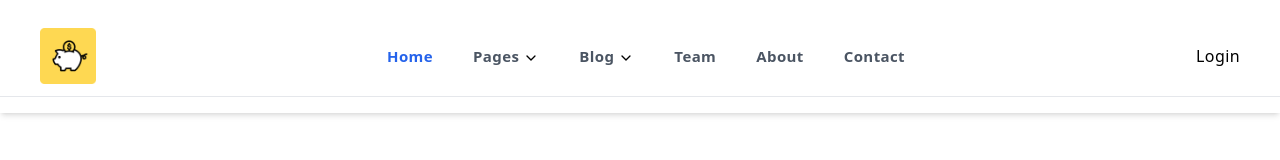
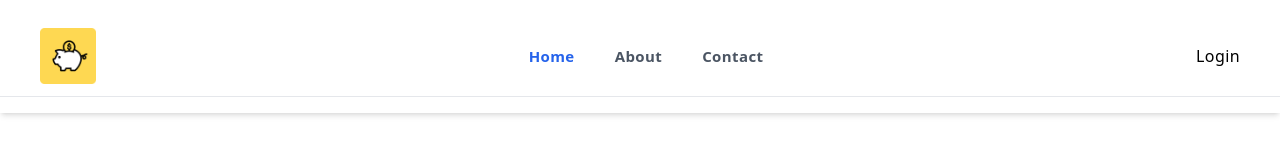
Before and after one commit to tamthong1115/FinanceTracker, a React (Vite) app in the folder frontend-finance-tracker/: page /login in a window 1280 px wide. Shown: the top 160 px of the page. Built offline with nearby package versions, Linux system fonts and the light colour scheme.

Commit message:
feat(header): remove unused navigation items and update contact link feat(routes): add ContactForm route for contact page refactor(about): clean up AboutUs page layout and remove redundant ContactForm import

```diff
--- a/frontend-finance-tracker/src/components/Header/Header.tsx
+++ b/frontend-finance-tracker/src/components/Header/Header.tsx
@@ -54,132 +54,6 @@ const Header = () => {
                 Home
               </Link>
             </li>
-            <li className="group max-lg:border-b max-lg:py-3 relative">
-              <a
-                href="javascript:void(0)"
-                className="hover:text-[#007bff] text-gray-600 text-[15px] font-bold lg:hover:fill-[#007bff] block"
-              >
-                Pages
-                <svg
-                  xmlns="http://www.w3.org/2000/svg"
-                  width="16px"
-                  height="16px"
-                  className="ml-1 inline-block"
-                  viewBox="0 0 24 24"
-                >
-                  <path
-                    d="M12 16a1 1 0 0 1-.71-.29l-6-6a1 1 0 0 1 1.42-1.42l5.29 5.3 5.29-5.29a1 1 0 0 1 1.41 1.41l-6 6a1 1 0 0 1-.7.29z"
-                    data-name="16"
-                    data-original="#000000"
-                  />
-                </svg>
-              </a>
-              <ul className="absolute shadow-lg bg-white space-y-3 lg:top-5 max-lg:top-8 -left-6 min-w-[250px] z-50 max-h-0 overflow-hidden group-hover:opacity-100 group-hover:max-h-[700px] px-6 group-hover:pb-4 group-hover:pt-6 transition-all duration-500">
-                <li className="border-b py-2 ">
-                  <a
-                    href="javascript:void(0)"
-                    className="hover:text-[#007bff] text-gray-600 text-[15px] font-bold block"
-                  >
-                    About
-                  </a>
-                </li>
-                <li className="border-b py-2 ">
-                  <a
-                    href="javascript:void(0)"
-                    className="hover:text-[#007bff] text-gray-600 text-[15px] font-bold block"
-                  >
-                    Contact
-                  </a>
-                </li>
-                <li className="border-b py-2 ">
-                  <a
-                    href="javascript:void(0)"
-                    className="hover:text-[#007bff] text-gray-600 text-[15px] font-bold block"
-                  >
-                    Login
-                  </a>
-                </li>
-                <li className="border-b py-2 ">
-                  <a
-                    href="javascript:void(0)"
-                    className="hover:text-[#007bff] text-gray-600 text-[15px] font-bold block"
-                  >
-                    Sign up
-                  </a>
-                </li>
-                <li className="border-b py-2 ">
-                  <a
-                    href="javascript:void(0)"
-                    className="hover:text-[#007bff] text-gray-600 text-[15px] font-bold block"
-                  >
-                    Blog
-                  </a>
-                </li>
-              </ul>
-            </li>
-            <li className="group max-lg:border-b max-lg:py-3 relative">
-              <a
-                href="javascript:void(0)"
-                className="hover:text-[#007bff] text-gray-600 text-[15px] font-bold lg:hover:fill-[#007bff] block"
-              >
-                Blog
-                <svg
-                  xmlns="http://www.w3.org/2000/svg"
-                  width="16px"
-                  height="16px"
-                  className="ml-1 inline-block"
-                  viewBox="0 0 24 24"
-                >
-                  <path
-                    d="M12 16a1 1 0 0 1-.71-.29l-6-6a1 1 0 0 1 1.42-1.42l5.29 5.3 5.29-5.29a1 1 0 0 1 1.41 1.41l-6 6a1 1 0 0 1-.7.29z"
-                    data-name="16"
-                    data-original="#000000"
-                  />
-                </svg>
-              </a>
-              <ul className="absolute shadow-lg bg-white space-y-3 lg:top-5 max-lg:top-8 -left-6 min-w-[250px] z-50 max-h-0 overflow-hidden group-hover:opacity-100 group-hover:max-h-[700px] px-6 group-hover:pb-4 group-hover:pt-6 transition-all duration-500">
-                <li className="border-b py-2 ">
-                  <a
-                    href="javascript:void(0)"
-                    className="hover:text-[#007bff] text-gray-600 text-[15px] font-bold block"
-                  >
-                    Foods
-                  </a>
-                </li>
-                <li className="border-b py-2 ">
-                  <a
-                    href="javascript:void(0)"
-                    className="hover:text-[#007bff] text-gray-600 text-[15px] font-bold block"
-                  >
-                    Sale
-                  </a>
-                </li>
-                <li className="border-b py-2 ">
-                  <a
-                    href="javascript:void(0)"
-                    className="hover:text-[#007bff] text-gray-600 text-[15px] font-bold block"
-                  >
-                    Marketing
-                  </a>
-                </li>
-                <li className="border-b py-2 ">
-                  <a
-                    href="javascript:void(0)"
-                    className="hover:text-[#007bff] text-gray-600 text-[15px] font-bold block"
-                  >
-                    Investment
-                  </a>
-                </li>
-              </ul>
-            </li>
-            <li className="max-lg:border-b max-lg:py-3">
-              <a
-                href="javascript:void(0)"
-                className="hover:text-[#007bff] text-gray-600 text-[15px] font-bold block"
-              >
-                Team
-              </a>
-            </li>
             <li className="max-lg:border-b max-lg:py-3">
               <Link
                 to="/about-us"
@@ -190,7 +64,7 @@ const Header = () => {
             </li>
             <li className="max-lg:border-b max-lg:py-3">
               <a
-                href="javascript:void(0)"
+                href="/contact"
                 className="hover:text-[#007bff] text-gray-600 text-[15px] font-bold block"
               >
                 Contact
--- a/frontend-finance-tracker/src/config/AppRoutes.tsx
+++ b/frontend-finance-tracker/src/config/AppRoutes.tsx
@@ -12,6 +12,7 @@ import SavingsGoals from "../components/main/Goals/SavingsGoals.tsx";
 import Reports from "../components/main/Reports/Reports.tsx";
 import Settings from '../components/main/Setting/Settings.tsx';
 import DashboardOverview from '../components/main/Dashboard/DashboardOverview.tsx';
+import ContactForm from '../components/ContactForm/ContactForm.tsx';
 
 const AppRoutes = () => {
   return (
@@ -52,6 +53,14 @@ const AppRoutes = () => {
         }
       />
       <Route
+        path="/contact"
+        element={
+          <Layout>
+            <ContactForm />
+          </Layout>
+        }
+      />
+      <Route
         path="/dashboard/*"
         element={
           <ProtectedRoute>
--- a/frontend-finance-tracker/src/pages/AboutUs/AboutUs.tsx
+++ b/frontend-finance-tracker/src/pages/AboutUs/AboutUs.tsx
@@ -1,5 +1,3 @@
-import ContactForm from "../../components/ContactForm/ContactForm";
-
 const AboutUs = () => {
   return (
     <div>
@@ -91,11 +89,8 @@ const AboutUs = () => {
           </div>
           <div className="green-circle right-0"></div>
         </div>
-
       </div>
-  <ContactForm />
     </div>
-
   );
 };
 
```
Lines whose indentation alone changed are shown as unchanged.
